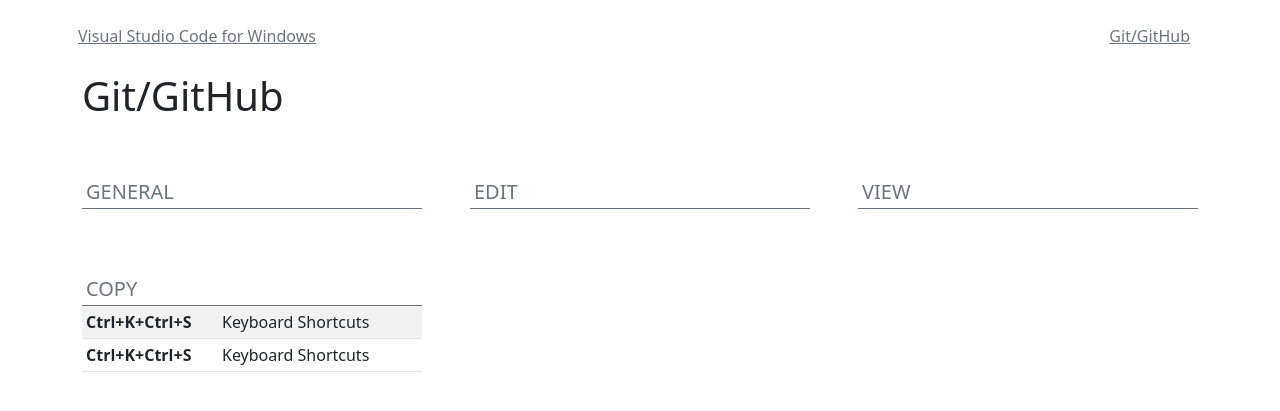
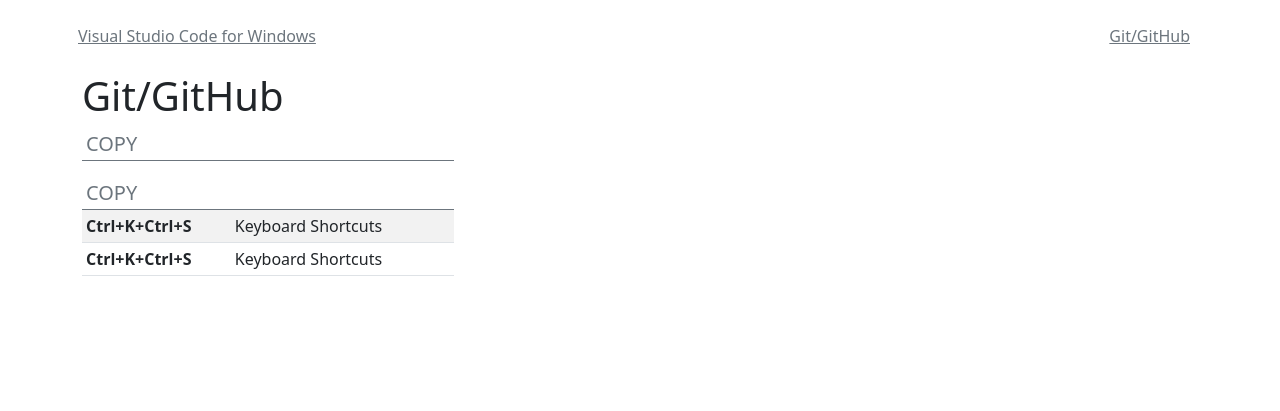
Before and after one commit to ConradoAlmeida/cheatsheets, a Jekyll site: the page built from git-cheat.html, in a window 1280 px wide. Shown: the top 411 px of the page. Built offline with Jekyll 4.4.1, drawn with Linux system fonts in a browser that asks for light colours.

Commit message:
Update git-cheat.html

```diff
--- a/git-cheat.html
+++ b/git-cheat.html
@@ -5,7 +5,7 @@ layout: default
 {% assign grupos = site.data.store-data | group_by:"grupo" %}
 {% for grupo in grupos %}
 {% if grupo.name == "Git/GitHub" %}
-{% assign net = site.data.store-data | group_by:"categoria" %}
+
 <h1>{{ grupo.name }}</h1>
 {% endif %}
 {% endfor %}
@@ -15,8 +15,10 @@ layout: default
 
 
 
-
+{% assign net = site.data.store-data | group_by:"categoria" %}
 {% for cat in net %}
+{% for itens in cat.items %}
+{% if itens.grupo == "Git/GitHub" %}
 
 
 <div class="col-md-4">
@@ -34,7 +36,8 @@ layout: default
 
         </thead>
         <tbody>
-
+{% endif %}
+{% endfor %}
 {% for itens in cat.items %}
             {% if itens.grupo == "Git/GitHub" %}
 
```
